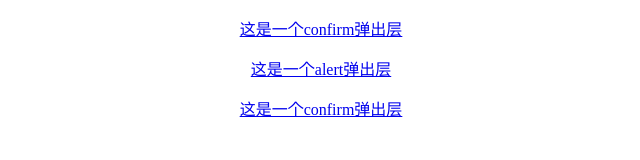
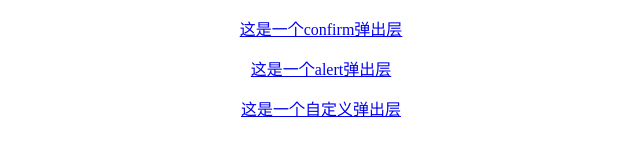
Before and after one commit to zhangchen2397/dialog, a website: page index.html in a window 1280 px wide. Shown: the full height of the page, 319-959 px from the left. Drawn offline with Linux system fonts and the light colour scheme.

Commit message:
add demo

```diff
--- a/index.html
+++ b/index.html
@@ -68,7 +68,7 @@
 <body>
     <p><a id="confirm-btn" href="javascript:;">这是一个confirm弹出层</a></p>
     <p><a id="alert-btn" href="javascript:;">这是一个alert弹出层</a></p>
-    <p><a id="normal-btn" href="javascript:;">这是一个confirm弹出层</a></p>
+    <p><a id="normal-btn" href="javascript:;">这是一个自定义弹出层</a></p>
 
     <script src="./jqmobi.js"></script>
     <script src="./dialog.js"></script>
```
Also changed, not shown: README.md.
